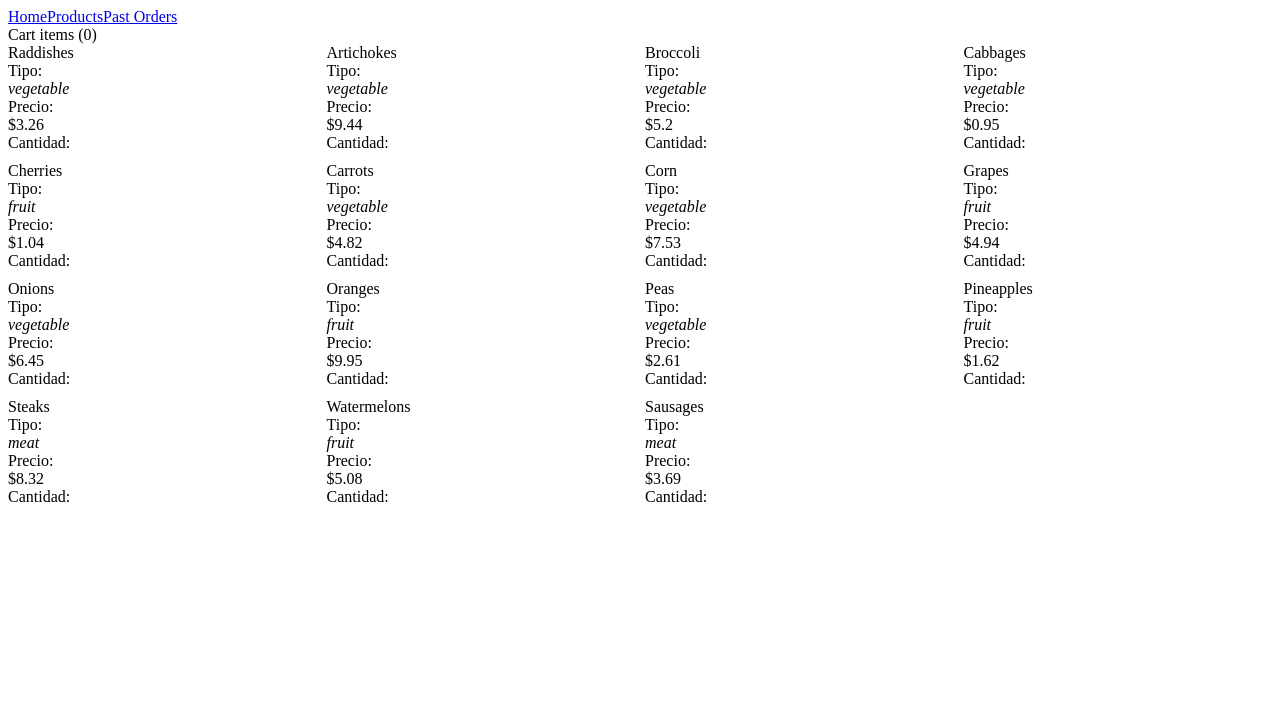
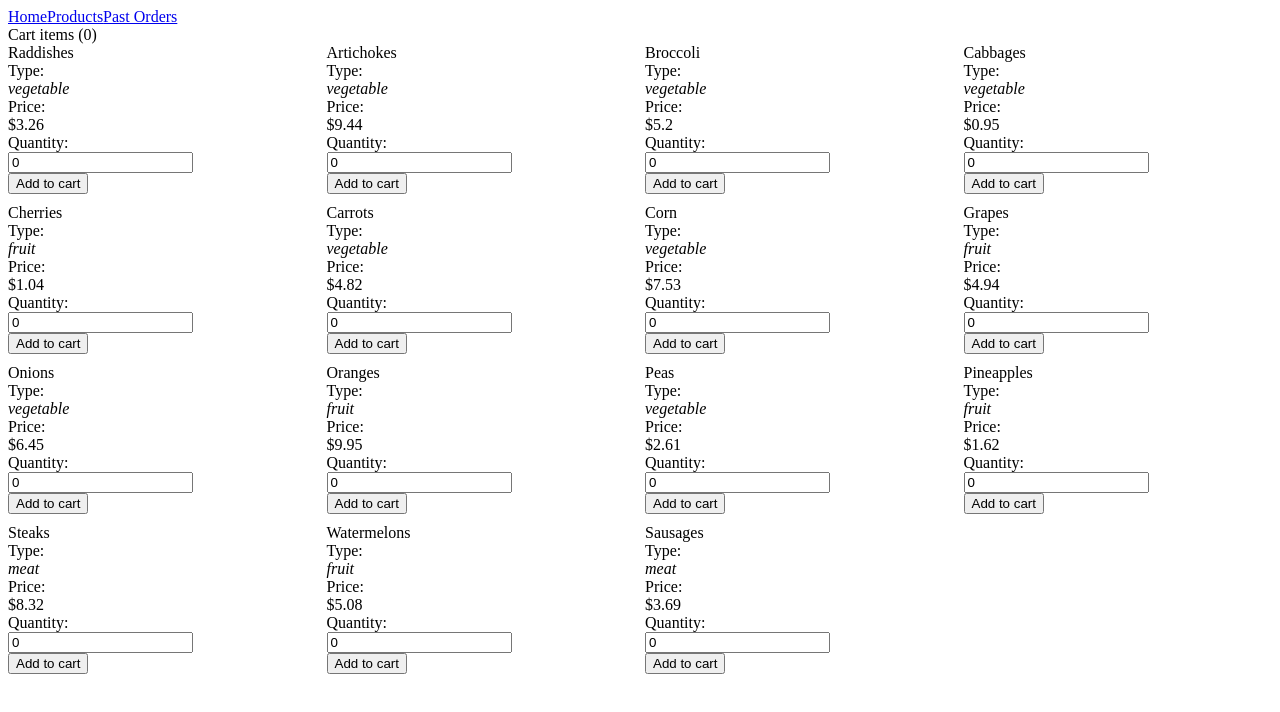
Before and after one commit to nangonz/fcc_vuejs_faradayCourse, a Vue app in the folder vueCLI_product_cart/: page /products in a window 1280 px wide. Shown: the top 712 px of the page. Built offline with nearby package versions, Linux system fonts and the light colour scheme; the HTML template or start-up script is replaced by a standard one.

Commit message:
add functionality to products page

```diff
--- a/vueCLI_product_cart/src/components/Sidebar.vue
+++ b/vueCLI_product_cart/src/components/Sidebar.vue
@@ -27,7 +27,7 @@
             <td>{{ key }}</td>
             <td>${{ getPrice(key) }}</td>
             <td class="center">{{ quantity }}</td>
-            <td>${{quantity * getPrice(key) }}</td>
+            <td>${{(quantity * getPrice(key)).toFixed(2) }}</td>
             <td class="center">
               <button @click="remove(key)" class="btn btn-light cart-remove">
                 &times;
--- a/vueCLI_product_cart/src/views/Products.vue
+++ b/vueCLI_product_cart/src/views/Products.vue
@@ -2,54 +2,12 @@
   <main class="wrapper">
     <div style="display: grid; grid-template-columns: repeat(auto-fit, minmax(250px, 1fr)); gap: 10px;" class="recommended">
 
-      <div
-        class="card"
+      <ProductCard
         v-for="(product) in inventory"
         :key="product.id"
-      >
-        <div class="card-title">
-          {{ product.name }}
-        </div>
-        <div class="card-body">
-          <i :class="`icofont-10x icofont-${product.icon}`"></i>
-          <form>
-            <div class="row">
-              <div class="cell">
-                <label>Tipo:</label>
-              </div>
-              <div class="cell">
-                <em>{{ product.type }}</em>
-              </div>
-            </div>
-            <div class="row">
-              <div class="cell">
-                <label>Precio:</label>
-              </div>
-              <div class="cell">
-                ${{ product.price.USD }}
-              </div>
-            </div>
-            <div class="row">
-              <div class="cell">
-                <label>Cantidad:</label>
-              </div>
-              <div class="cell">
-                <!-- <input
-                  @keyup.enter.prevent="addToCart(product.name, index)"
-                  type="number"
-                  min="1"
-                  v-model.number="product.quantity"
-                /> -->
-              </div>
-            </div>
-          </form>
-        </div>
-        <div class="card-footer">
-          <!-- <button @click.prevent="addToCart(product.name, index)" class="btn btn-light">
-            Add to cart
-          </button> -->
-        </div>
-      </div>
+        :product="product"
+        :addToCart="addToCart"
+      />
 
     </div>
 
@@ -60,13 +18,13 @@
 </template>
 
 <script>
-import food from '../food.json'
+import ProductCard from '../components/ProductCard.vue'
+
 export default {
   name: 'Products',
-  data () {
-    return {
-      inventory: food
-    }
+  props: ['inventory', 'addToCart'],
+  components: {
+    ProductCard
   }
 }
 </script>
```
